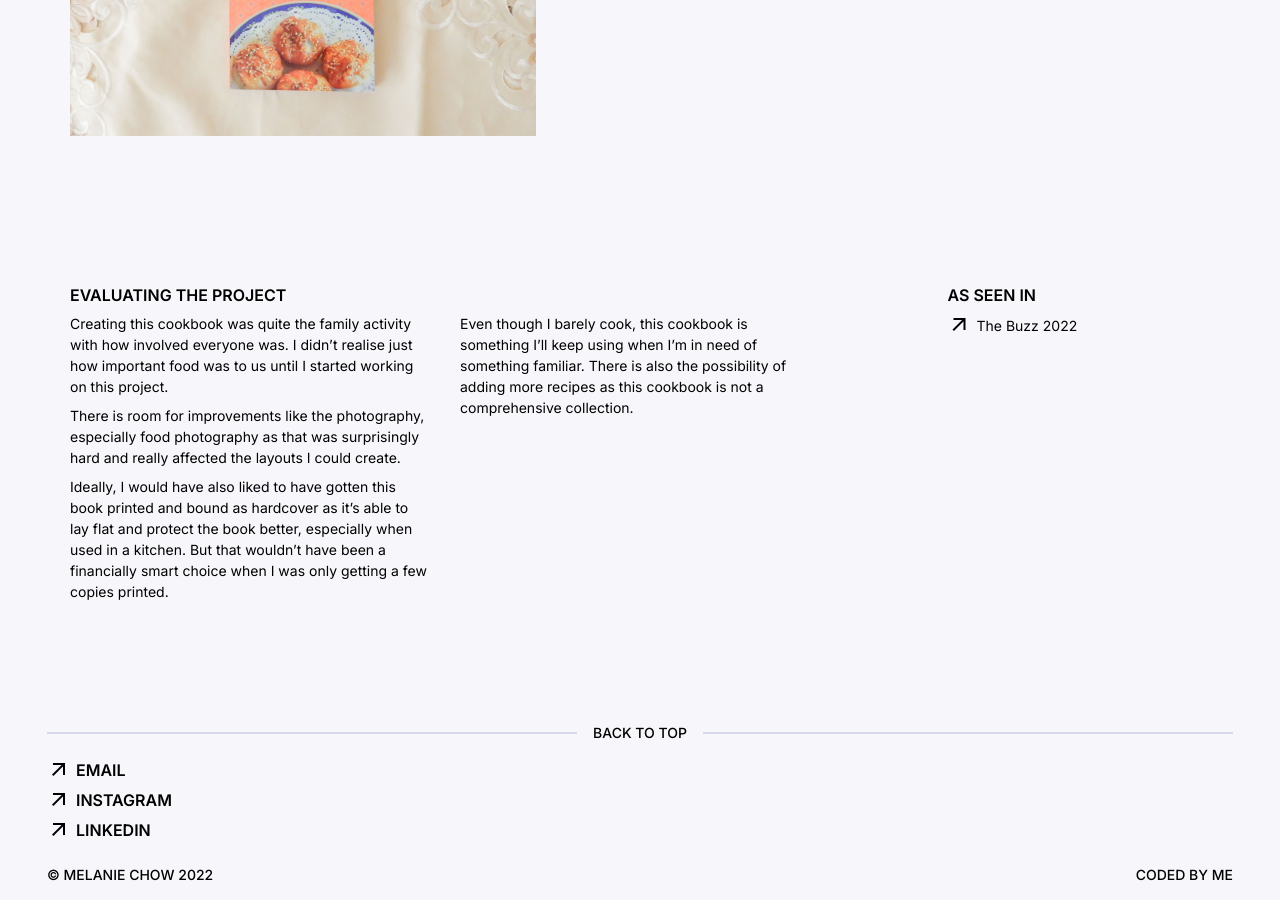
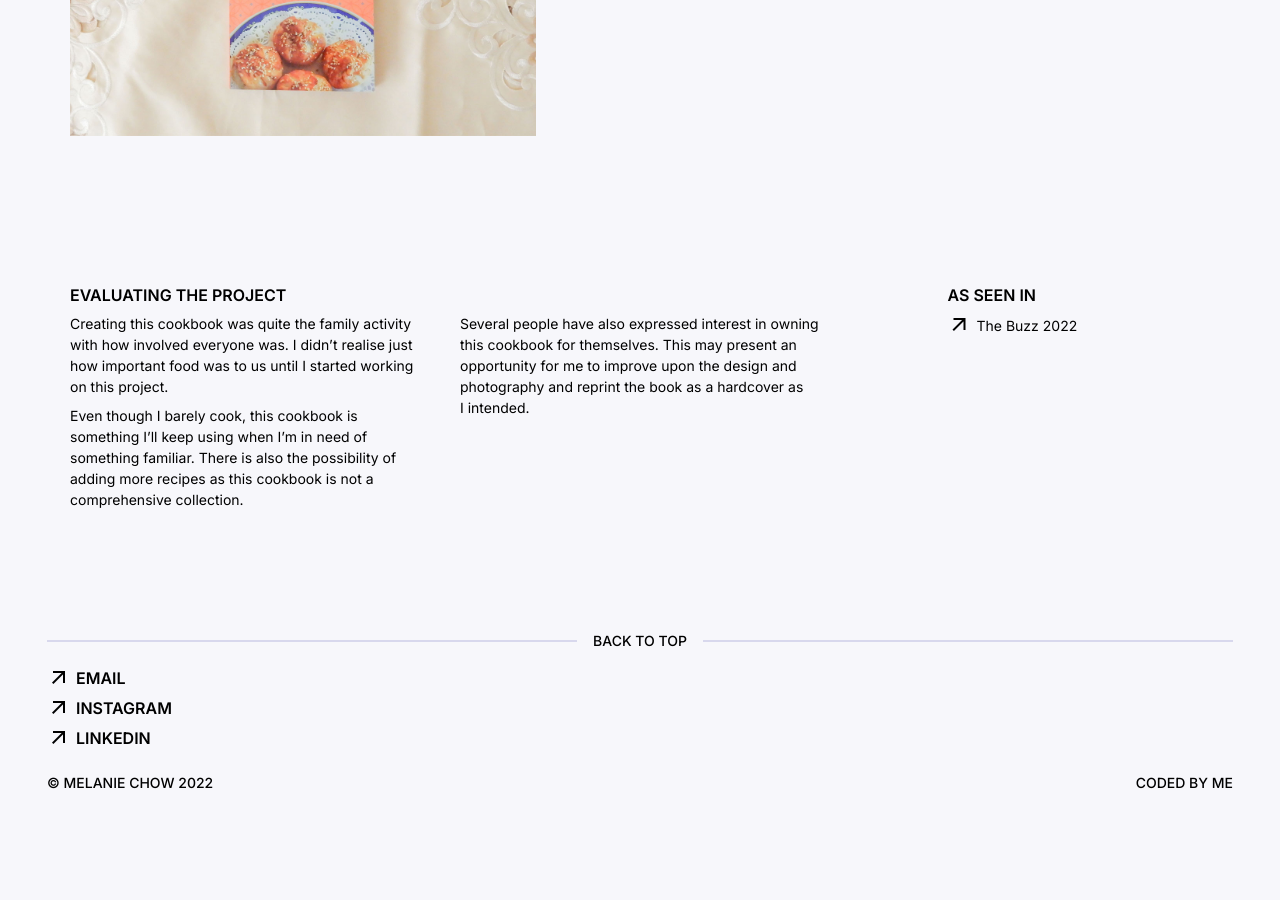
Before and after one commit to fightctrl/fightctrl.github.io, a Jekyll site: the page built from cookbook.html, in a window 1280 px wide and 900 px high, scrolled down 4691 px. Built offline with Jekyll 4.4.1, drawn with Linux system fonts in a browser that asks for light colours; after the commit the page ends 5499 px from its top, so only the background shows below that.

Commit message:
updated content

```diff
--- a/autismlab.html
+++ b/autismlab.html
@@ -77,8 +77,7 @@ permalink: /autism-lab/
         <div class="row mc-section">
             <div class="col-md-5">
                 <h3 class="mc-subheading">EVALUATING THE PROJECT</h3>
-                <p>Because I was brought onto this project for a limited time, I was unable to interview or test the website on autistic individuals to make sure that the design accommodated their&nbsp;needs.</p>
-                <p class="mc-padding-bottom">The next steps would be to conduct user testing to ensure that the website is accessible for autistic users and includes content that addresses the audience’s&nbsp;needs.</p>
+                <p class="mc-padding-bottom">The next steps would be to conduct user testing to ensure that the website is accessible for autistic users and implement a content strategy that engages audiences and addresses their&nbsp;needs.</p>
                 <a class="mc-site-link" href="https://autismlabmu.org/" target="_blank"><span class="material-symbols-outlined">arrow_outward</span>Visit the site</a>
             </div>
         </div>
--- a/cookbook.html
+++ b/cookbook.html
@@ -102,11 +102,10 @@ permalink: /family-cookbook/
                     <div class="row">
                         <div class="col-md-6">
                             <p>Creating this cookbook was quite the family activity with how involved everyone was. I didn’t realise just how important food was to us until I started working on this&nbsp;project.</p>
-                            <p>There is room for improvements like the photography, especially food photography as that was surprisingly hard and really affected the layouts I could&nbsp;create.</p>
-                            <p>Ideally, I would have also liked to have gotten this book printed and bound as hardcover as it’s able to lay flat and protect the book better, especially when used in a kitchen. But that wouldn’t have been a financially smart choice when I was only getting a few copies&nbsp;printed.</p>
+                            <p>Even though I barely cook, this cookbook is something I’ll keep using when I’m in need of something familiar. There is also the possibility of adding more recipes as this cookbook is not a comprehensive&nbsp;collection.</p>
                         </div>
                         <div class="col-md-6">
-                            <p>Even though I barely cook, this cookbook is something I’ll keep using when I’m in need of something familiar. There is also the possibility of adding more recipes as this cookbook is not a comprehensive&nbsp;collection.</p>
+                            <p>Several people have also expressed interest in owning this cookbook for themselves. This may present an opportunity for me to improve upon the design and photography and reprint the book as a hardcover as I&nbsp;intended.</p>
                         </div>
                     </div>
                 </div>
--- a/learn.html
+++ b/learn.html
@@ -12,8 +12,8 @@ permalink: /learn/
                 <div class="row">
                     <div class="col-md-7 mc-md-padding-bottom">
                         <h2 class="mc-subheading">HEY!</h2>
-                        <p>I'm Melanie, a graphic designer based in Boorloo (Perth, Australia). I have a Bachelor of Creative Media in Graphic Design and a Bachelor of Communication in Global Media and Communication.</p>
-                        <p>I believe design has the power to tell stories that need to be told and create experiences that need to be felt.</p>
+                        <p>I'm Melanie, a multi-disciplinary designer based in Boorloo (Perth, Australia). I have a Bachelor of Creative Media in Graphic Design and a Bachelor of Communication in Global Media and&nbsp;Communication.</p>
+                        <p>My approach to every project has always been people-first. In doing so, I aim to create stories and experiences that need to be&nbsp;told.</p>
                     </div>
                     <div class="col-md-4 offset-md-1">
                         <h2 class="mc-subheading">FEATURED IN</h2>
--- a/spectra.html
+++ b/spectra.html
@@ -143,7 +143,7 @@ permalink: /spectra/
             <div class="col-md-6 offset-md-1">
                 <h3 class="mc-subheading">PROJECT CREDITS</h3>
                 <div class="row">
-                    <div class="col-4">
+                    <div class="col-sm-4">
                         <p><span class=mc-boldish>Project Coordinators:</span>
                             <br>Erica Mason
                             <br>Eko Pam
@@ -161,7 +161,7 @@ permalink: /spectra/
                             <br>Theo McCrackan
                         </p>
                     </div>
-                    <div class="col-4">
+                    <div class="col-sm-4">
                         <p><span class=mc-boldish>Online Spaces:</span>
                             <br>Melanie Chow
                             <br>Evie Griffith
@@ -180,7 +180,7 @@ permalink: /spectra/
                             <br>Jessica Wilson
                         </p>
                     </div>
-                    <div class="col-4">
+                    <div class="col-sm-4">
                         <p><span class=mc-boldish>Promotional Campaign:</span>
                             <br>Rebecca Lim
                             <br>Adam Smyth
```
